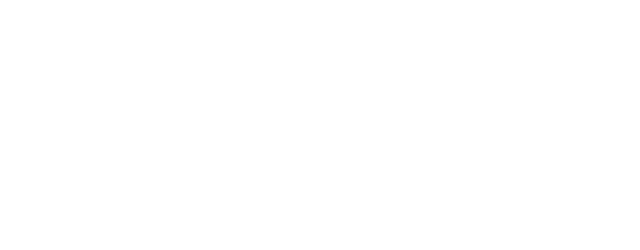
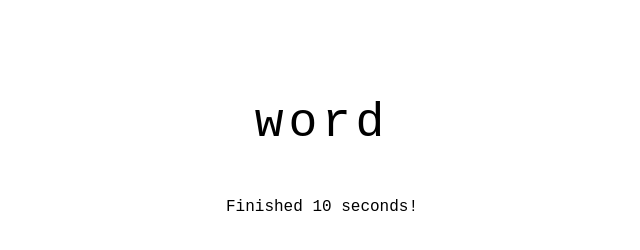
Before and after one commit to kazu-dot/MyTypingGame, a plain HTML site: page index.html in a window 1280 px wide. Shown: the whole page, without its empty margins (318-958 px from the left). Drawn offline with Linux system fonts and the light colour scheme.

Commit message:
スタイルシートの設定

```diff
--- /dev/null
+++ b/css/style.css
@@ -0,0 +1,10 @@
+body {
+    padding-top: 40px;
+    font-family: 'Courier New', monospace;
+    text-align: center;
+}
+
+#target {
+    font-size: 48px;
+    letter-spacing: .1em;
+}
--- a/index.html
+++ b/index.html
@@ -4,10 +4,12 @@
 <head>
     <meta charset="utf-8">
     <title>Typing Game</title>
+    <link rel="stylesheet" href="css/style.css">
 </head>
 
 <body>
-
+    <p id="target">word</p>
+    <p id="result">Finished 10 seconds!</p>
 </body>
 
 </html>
```
